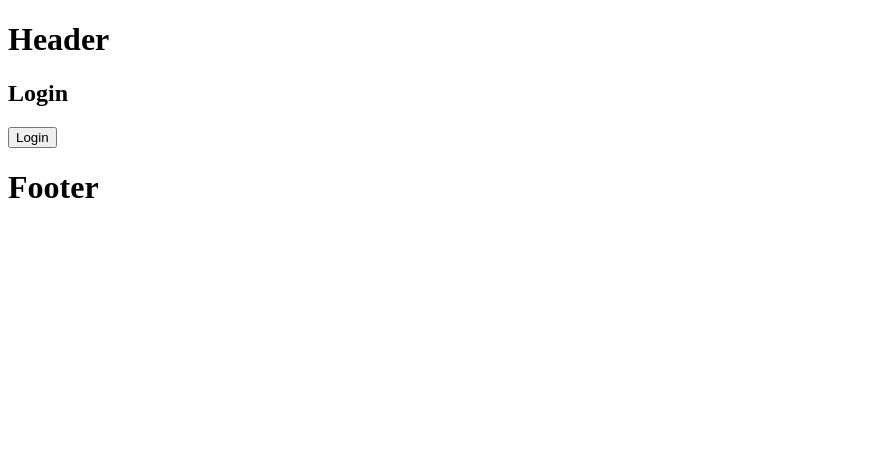
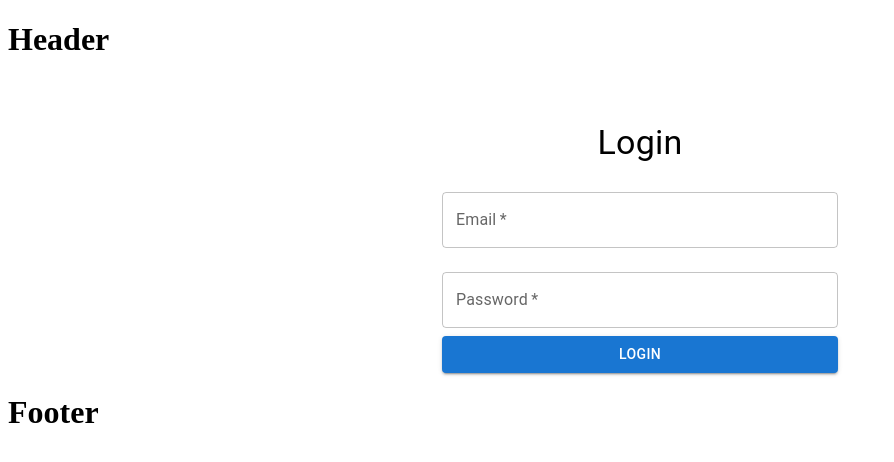
Before and after one commit to heeoneie/cote-is-really-cute, a React (Create React App) app: page /login in a window 1280 px wide. Shown: the top 462 px of the page, without its empty margins (0-894 px from the left). Built offline with nearby package versions, Linux system fonts and the light colour scheme.

Commit message:
css: login

```diff
--- a/package.json
+++ b/package.json
@@ -3,6 +3,9 @@
   "version": "0.1.0",
   "private": true,
   "dependencies": {
+    "@emotion/react": "^11.13.0",
+    "@emotion/styled": "^11.13.0",
+    "@mui/material": "^5.16.4",
     "@testing-library/jest-dom": "^5.17.0",
     "@testing-library/react": "^13.4.0",
     "@testing-library/user-event": "^13.5.0",
--- a/src/pages/Login.js
+++ b/src/pages/Login.js
@@ -1,21 +1,96 @@
 import React from 'react';
+import { useNavigate } from 'react-router-dom';
+import {
+  TextField,
+  Button,
+  Typography,
+  Container,
+  Box,
+  Alert,
+} from '@mui/material';
 import { AppContext } from '../App';
-import { useNavigate } from 'react-router-dom';
 
 const Login = () => {
+  const [formData, setFormData] = React.useState({
+    email: '',
+    password: '',
+  });
+  const [errors, setErrors] = React.useState({});
+  const [loginError, setLoginError] = React.useState('');
   const { setIsLoggedIn } = React.useContext(AppContext);
   const navigate = useNavigate();
 
-  const handleLogin = () => {
-    setIsLoggedIn(true);
-    navigate('/');
+  const handleChange = (e) => {
+    const { name, value } = e.target;
+    setFormData({
+      ...formData,
+      [name]: value,
+    });
+  };
+
+  const validate = () => {
+    const errors = {};
+    if (!formData.email) errors.email = 'Email is required';
+    if (!formData.password) errors.password = 'Password is required';
+    return errors;
+  };
+
+  const handleSubmit = async (e) => {
+    e.preventDefault();
+    const validationErrors = validate();
+    if (Object.keys(validationErrors).length > 0) {
+      setErrors(validationErrors);
+      return;
+    }
+
+    try {
+      // 여기서 실제 로그인 API 호출 및 검증 로직을 구현합니다.
+      // 예를 들어, 성공적으로 로그인하면 setIsLoggedIn(true) 호출
+      setIsLoggedIn(true);
+      navigate('/');
+    } catch (error) {
+      setLoginError('Invalid email or password');
+    }
   };
 
   return (
-    <div>
-      <h2>Login</h2>
-      <button onClick={handleLogin}>Login</button>
-    </div>
+    <Container maxWidth="xs">
+      <Box display="flex" flexDirection="column" alignItems="center" mt={8}>
+        <Typography variant="h4" gutterBottom>
+          Login
+        </Typography>
+        <form onSubmit={handleSubmit}>
+          <TextField
+            label="Email"
+            type="email"
+            name="email"
+            value={formData.email}
+            onChange={handleChange}
+            error={!!errors.email}
+            helperText={errors.email}
+            fullWidth
+            margin="normal"
+            required
+          />
+          <TextField
+            label="Password"
+            type="password"
+            name="password"
+            value={formData.password}
+            onChange={handleChange}
+            error={!!errors.password}
+            helperText={errors.password}
+            fullWidth
+            margin="normal"
+            required
+          />
+          {loginError && <Alert severity="error">{loginError}</Alert>}
+          <Button type="submit" variant="contained" color="primary" fullWidth>
+            Login
+          </Button>
+        </form>
+      </Box>
+    </Container>
   );
 };
 
```
Also changed, not shown: 1 other file (tests, documents, lock files or other folders).
